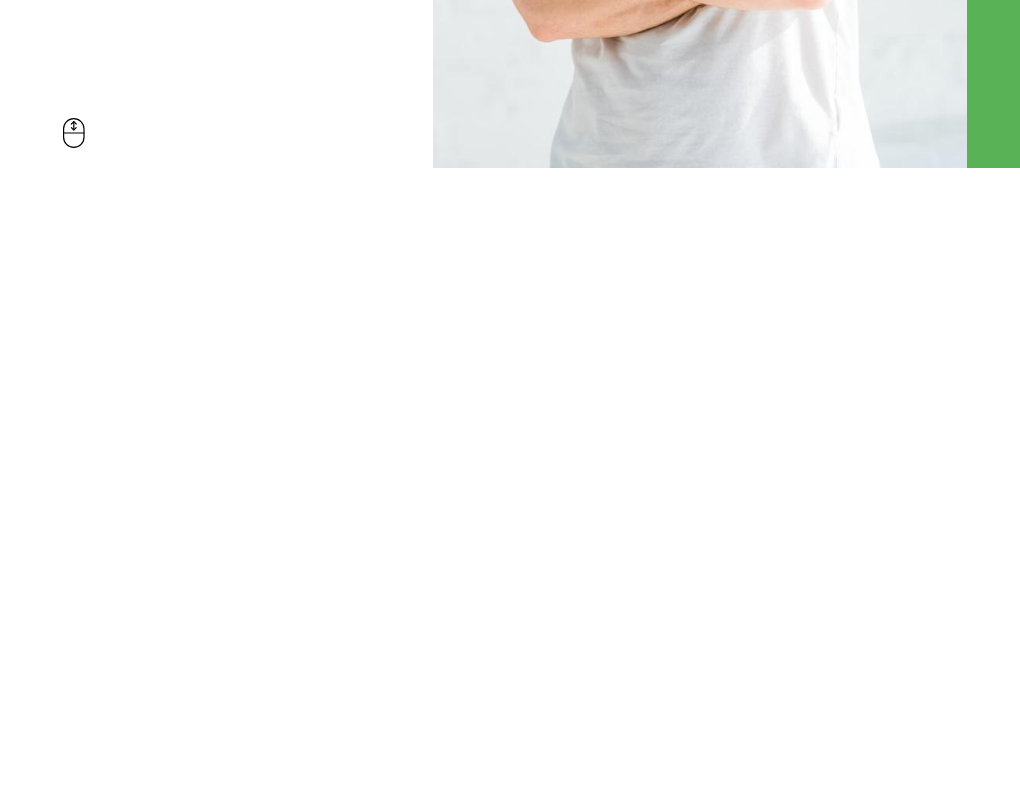
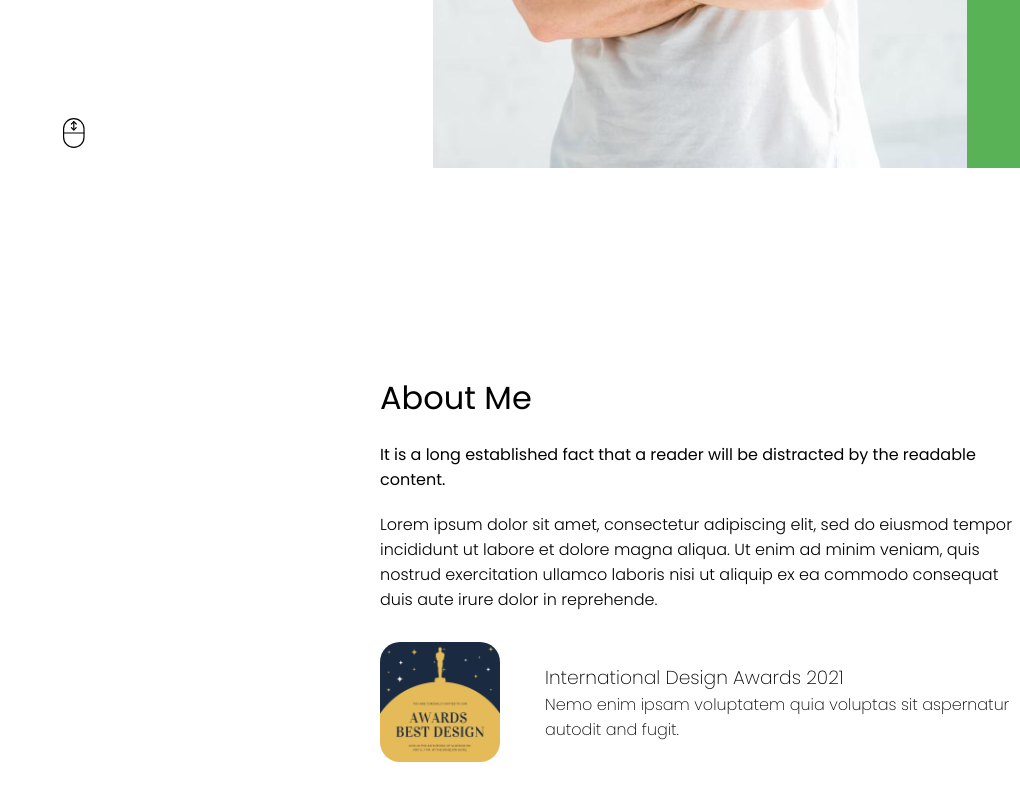
Before and after one commit to Chetonix/portfolio-webiste-react-devlama, a React (Create React App) app: page / in a window 1280 px wide. Shown: the part 632-1432 px from the top of the page, without its empty margins (260-1280 px from the left). Before the commit the page ends 800 px from the top, so only its background shows below. Built offline with nearby package versions, Linux system fonts and the light colour scheme.

Commit message:
add some code for the about section of the page

```diff
--- a/src/App.js
+++ b/src/App.js
@@ -1,10 +1,11 @@
 import Intro from "./components/intro/Intro";
-
+import About from "./components/about/About";
 
 function App() {
   return (
     <>
       <Intro />
+      <About />
     </>
   );
 }
--- /dev/null
+++ b/src/components/about/About.js
@@ -0,0 +1,31 @@
+import React from 'react'
+import './about.css';
+import Award from "../../img/award.png"
+
+function About() {
+
+  return (
+    <div className='a'>
+        <div className='a-left'>
+
+        </div>
+        <div className='a-right'>
+            <div className='a-content'>
+                <h1 className='about-heading'>About Me</h1>
+                <p className='p-bold'>It is a long established fact that a reader will be distracted by the readable content.</p>
+                <p className='p-text'>Lorem ipsum dolor sit amet, consectetur adipiscing elit, sed do eiusmod tempor incididunt ut labore et dolore magna aliqua. Ut enim ad minim veniam, quis nostrud exercitation ullamco laboris nisi ut aliquip ex ea commodo consequat duis aute irure dolor in reprehende.</p>
+            </div>
+            <div className='a-award'>
+                <img src={Award} alt='award-certificate' className="award-pic"/>
+                <div className='a-info'>
+                    <h3>International Design Awards 2021</h3>
+                    <p>Nemo enim ipsam voluptatem quia voluptas sit aspernatur autodit and fugit.</p>
+                </div>
+            </div>
+        </div>
+    </div>
+  )
+}
+
+
+export default About
--- /dev/null
+++ b/src/components/about/about.css
@@ -0,0 +1,52 @@
+.a {
+    display: flex;
+    height: 100vh;
+
+}
+
+.a-left {
+    flex:1;
+}
+
+.a-right{
+    flex:1;
+    display: flex;
+    flex-direction: column;
+    align-items: flex-start;
+    justify-content: center;
+    height: 100%;
+    gap: 30px;
+}
+
+.a-content {
+    display: flex;
+    flex-direction: column;
+    justify-content: space-between;
+    gap: 20px;
+}
+
+.about-heading {
+    font-weight: 400;
+}
+
+.p-bold {
+    font-weight: 400;
+}
+
+.p-text {
+    font-weight: 300;
+}
+
+.a-award {
+    display: flex;
+    flex-direction: row;
+    justify-content: space-between;
+    align-items: center;
+    gap: 45px;
+}
+
+.award-pic{
+    width: 120px;
+    height: 120px;
+    border-radius: 20px;
+}
```
